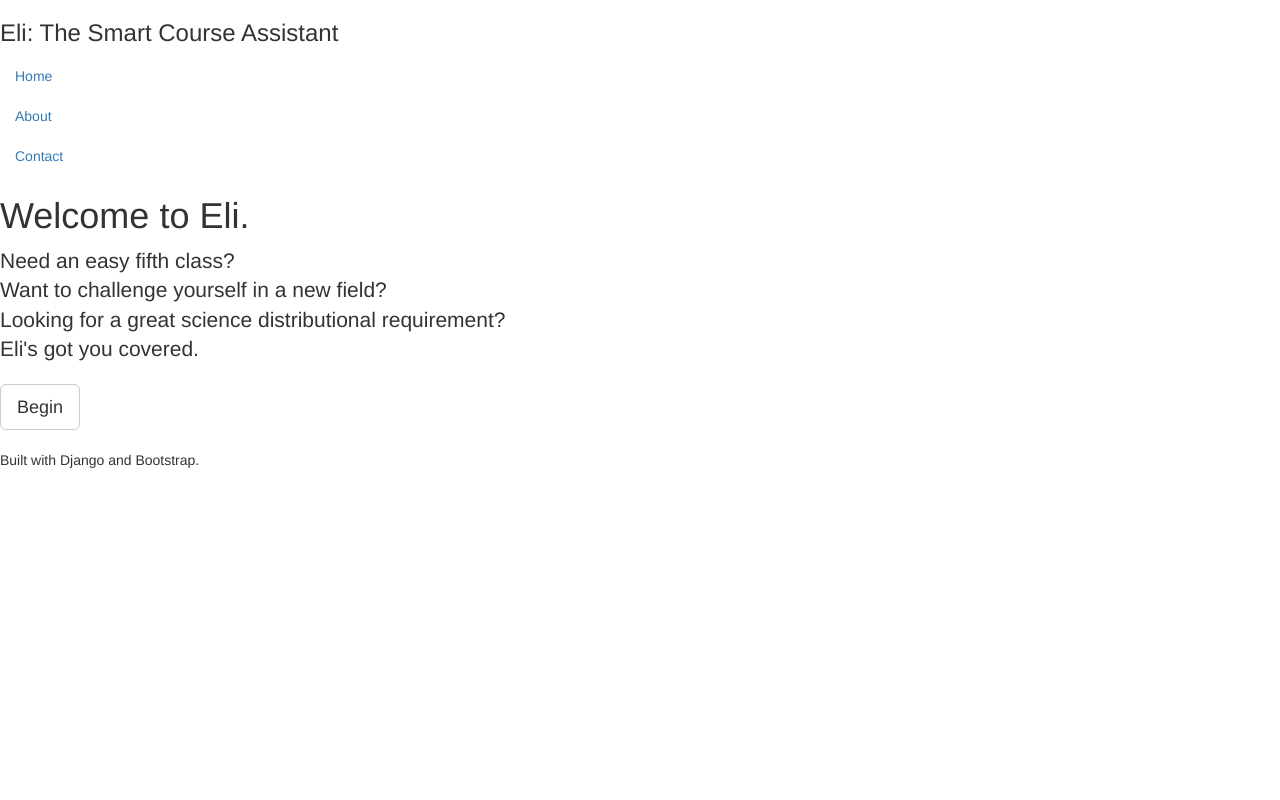
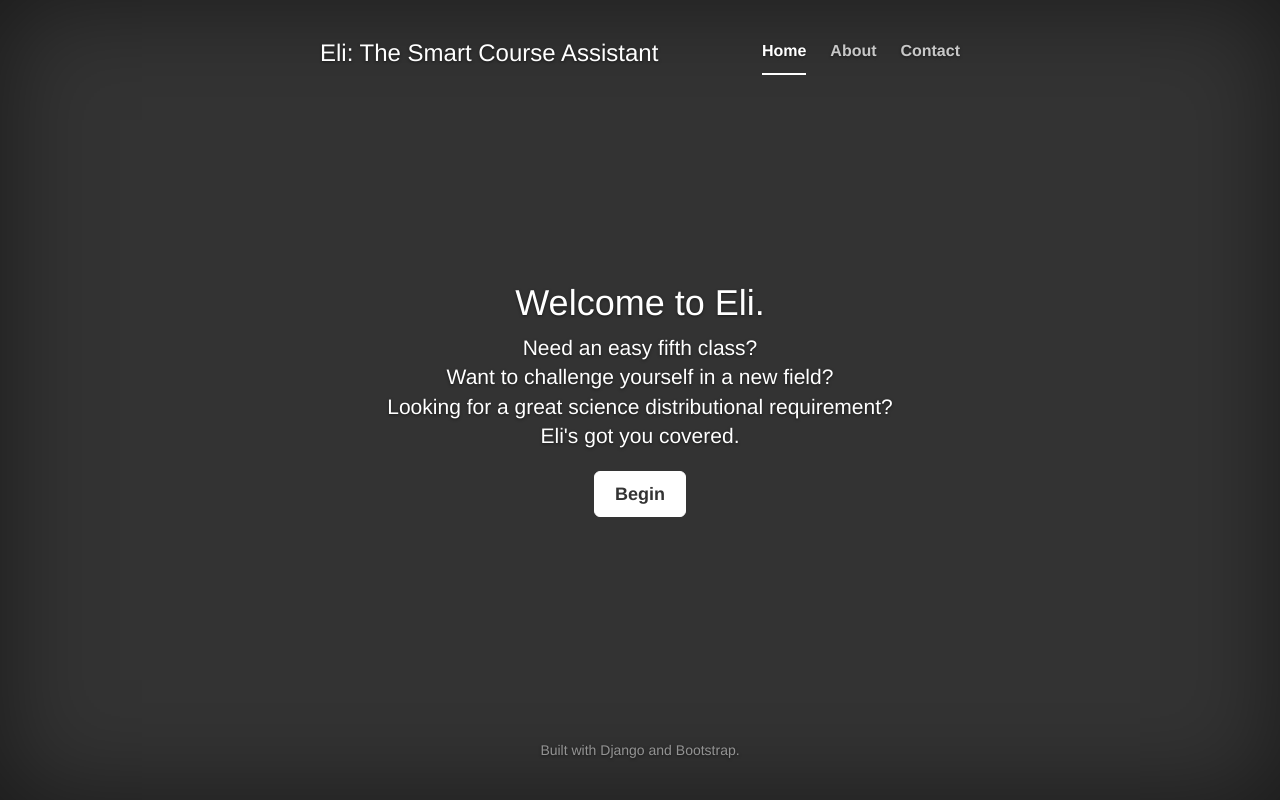
Before and after one commit to mjbyrnes/yale-class-recs, a Django app: page /yale_class_recs/ in a window 1280 px wide. Run offline with Django 3.2, Linux system fonts and the light colour scheme; some libraries are stand-ins or nearby versions.

Commit message:
fixed gitignore conflict with lib

```diff
--- /dev/null
+++ b/yale_class_recs/static/yale_class_recs/library/css/cover.css
@@ -0,0 +1,163 @@
+/*
+ * Globals
+ */
+
+/* Links */
+a,
+a:focus,
+a:hover {
+  color: #fff;
+}
+
+/* Custom default button */
+.btn-default,
+.btn-default:hover,
+.btn-default:focus {
+  color: #333;
+  text-shadow: none; /* Prevent inheritence from `body` */
+  background-color: #fff;
+  border: 1px solid #fff;
+}
+
+
+/*
+ * Base structure
+ */
+
+html,
+body {
+  height: 100%;
+  background-color: #333;
+}
+body {
+  color: #fff;
+  text-align: center;
+  text-shadow: 0 1px 3px rgba(0,0,0,.5);
+}
+
+/* Extra markup and styles for table-esque vertical and horizontal centering */
+.site-wrapper {
+  display: table;
+  width: 100%;
+  height: 100%; /* For at least Firefox */
+  min-height: 100%;
+  -webkit-box-shadow: inset 0 0 100px rgba(0,0,0,.5);
+          box-shadow: inset 0 0 100px rgba(0,0,0,.5);
+}
+.site-wrapper-inner {
+  display: table-cell;
+  vertical-align: top;
+}
+.cover-container {
+  margin-right: auto;
+  margin-left: auto;
+}
+
+/* Padding for spacing */
+.inner {
+  padding: 30px;
+}
+
+
+/*
+ * Header
+ */
+.masthead-brand {
+  margin-top: 10px;
+  margin-bottom: 10px;
+}
+
+.masthead-nav > li {
+  display: inline-block;
+}
+.masthead-nav > li + li {
+  margin-left: 20px;
+}
+.masthead-nav > li > a {
+  padding-right: 0;
+  padding-left: 0;
+  font-size: 16px;
+  font-weight: bold;
+  color: #fff; /* IE8 proofing */
+  color: rgba(255,255,255,.75);
+  border-bottom: 2px solid transparent;
+}
+.masthead-nav > li > a:hover,
+.masthead-nav > li > a:focus {
+  background-color: transparent;
+  border-bottom-color: #a9a9a9;
+  border-bottom-color: rgba(255,255,255,.25);
+}
+.masthead-nav > .active > a,
+.masthead-nav > .active > a:hover,
+.masthead-nav > .active > a:focus {
+  color: #fff;
+  border-bottom-color: #fff;
+}
+
+@media (min-width: 768px) {
+  .masthead-brand {
+    float: left;
+  }
+  .masthead-nav {
+    float: right;
+  }
+}
+
+
+/*
+ * Cover
+ */
+
+.cover {
+  padding: 0 20px;
+}
+.cover .btn-lg {
+  padding: 10px 20px;
+  font-weight: bold;
+}
+
+
+/*
+ * Footer
+ */
+
+.mastfoot {
+  color: #999; /* IE8 proofing */
+  color: rgba(255,255,255,.5);
+}
+
+
+/*
+ * Affix and center
+ */
+
+@media (min-width: 768px) {
+  /* Pull out the header and footer */
+  .masthead {
+    position: fixed;
+    top: 0;
+  }
+  .mastfoot {
+    position: fixed;
+    bottom: 0;
+  }
+  /* Start the vertical centering */
+  .site-wrapper-inner {
+    vertical-align: middle;
+  }
+  /* Handle the widths */
+  .masthead,
+  .mastfoot,
+  .cover-container {
+    width: 100%; /* Must be percentage or pixels for horizontal alignment */
+  }
+}
+
+@media (min-width: 992px) {
+  .masthead,
+  .mastfoot,
+  .cover-container {
+    width: 700px;
+  }
+}
--- a/yale_class_recs/templates/yale_class_recs/base.html
+++ b/yale_class_recs/templates/yale_class_recs/base.html
@@ -3,7 +3,7 @@
 <html>
   <head>
     <link href="{% static 'yale_class_recs/bootstrap/css/bootstrap.min.css' %}" rel="stylesheet" media="screen">
-    <link href="{% static 'yale_class_recs/lib/css/mod-starter-template.css' %}" rel="stylesheet" media="screen">
+    <link href="{% static 'yale_class_recs/library/css/mod-starter-template.css' %}" rel="stylesheet" media="screen">
   </head>
 
   <body id="top">
--- a/yale_class_recs/templates/yale_class_recs/cover.html
+++ b/yale_class_recs/templates/yale_class_recs/cover.html
@@ -2,7 +2,7 @@
 <html>
   <head>
     <link href="{% static 'yale_class_recs/bootstrap/css/bootstrap.min.css' %}" rel="stylesheet" media="screen">
-    <link rel="stylesheet" href="{% static 'yale_class_recs/lib/css/cover.css' %}" media="screen">
+    <link rel="stylesheet" href="{% static 'yale_class_recs/library/css/cover.css' %}" media="screen">
   </head>
 
   <body>
```
Also changed, not shown: yale_class_recs/static/yale_class_recs/library/css/mod-starter-template.css (added, +49 -0 lines).
